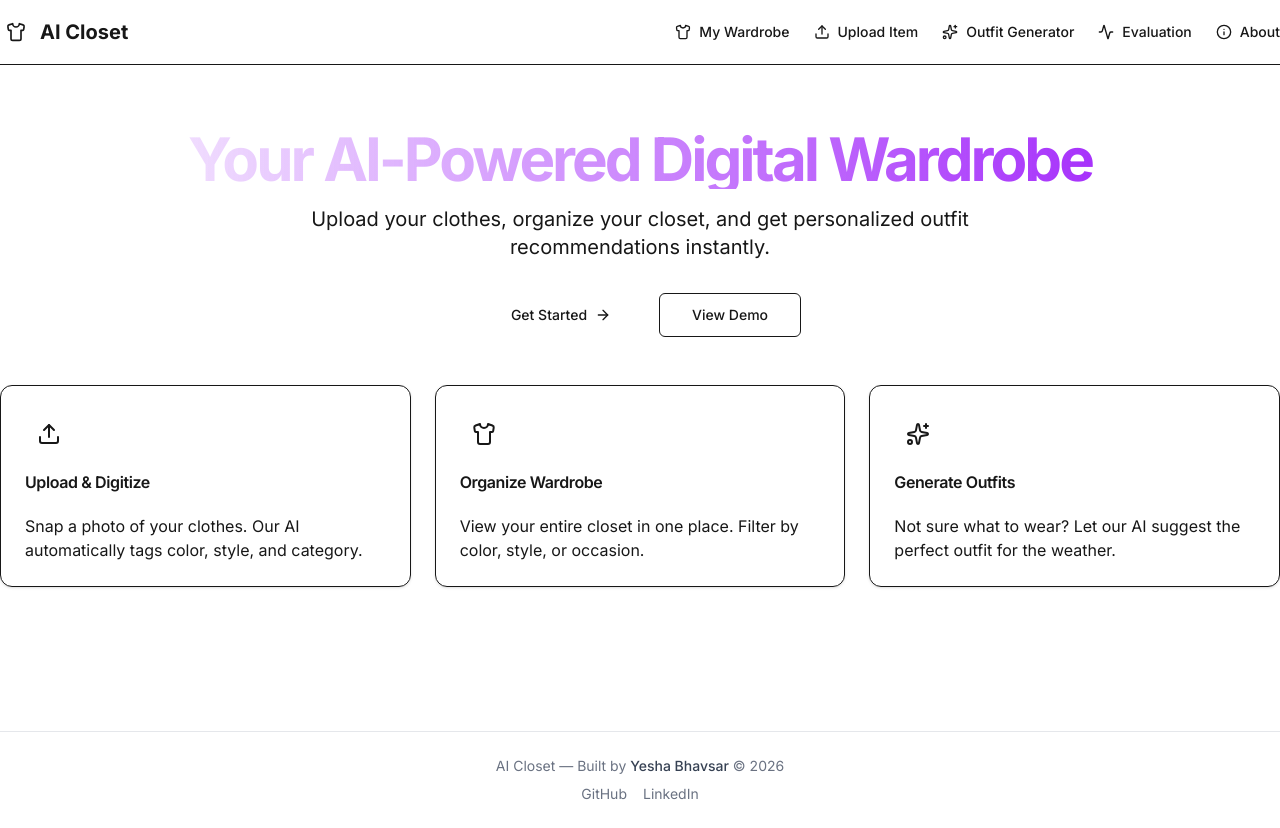
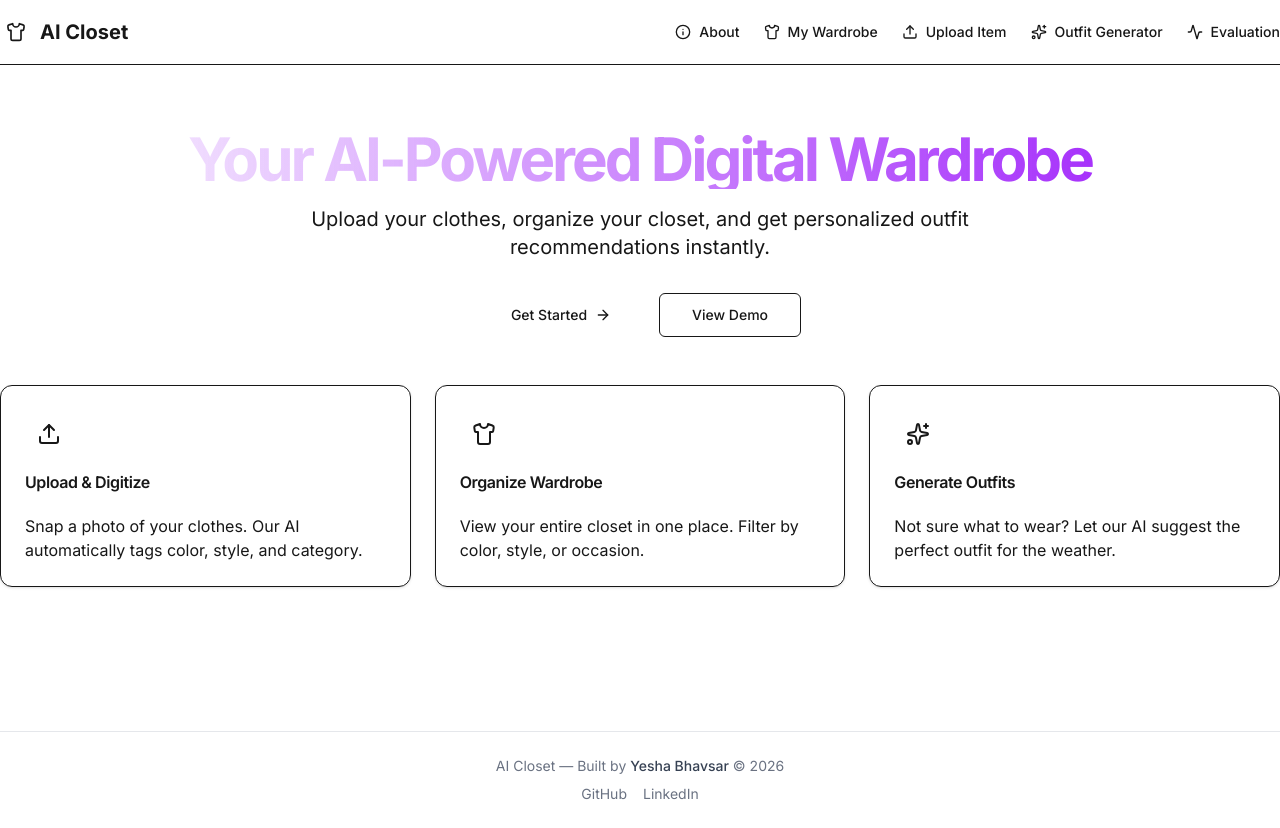
Before and after one commit to yeshacodes/ai-closet, a Next.js app: page / in a window 1280 px wide. Built offline with nearby package versions, Linux system fonts and the light colour scheme.

Commit message:
Update navbar

```diff
--- a/src/components/Navbar.tsx
+++ b/src/components/Navbar.tsx
@@ -10,11 +10,11 @@ import { Button } from "@/components/ui/button"
 import { Info } from "lucide-react";
 
 const navItems = [
+    { name: "About", href: "/about", icon: Info },
     { name: "My Wardrobe", href: "/wardrobe", icon: Shirt },
     { name: "Upload Item", href: "/upload", icon: Upload },
     { name: "Outfit Generator", href: "/generator", icon: Sparkles },
     { name: "Evaluation", href: "/evaluation", icon: Activity },
-    { name: "About", href: "/about", icon: Info },
 ]
 
 export function Navbar() {
```
